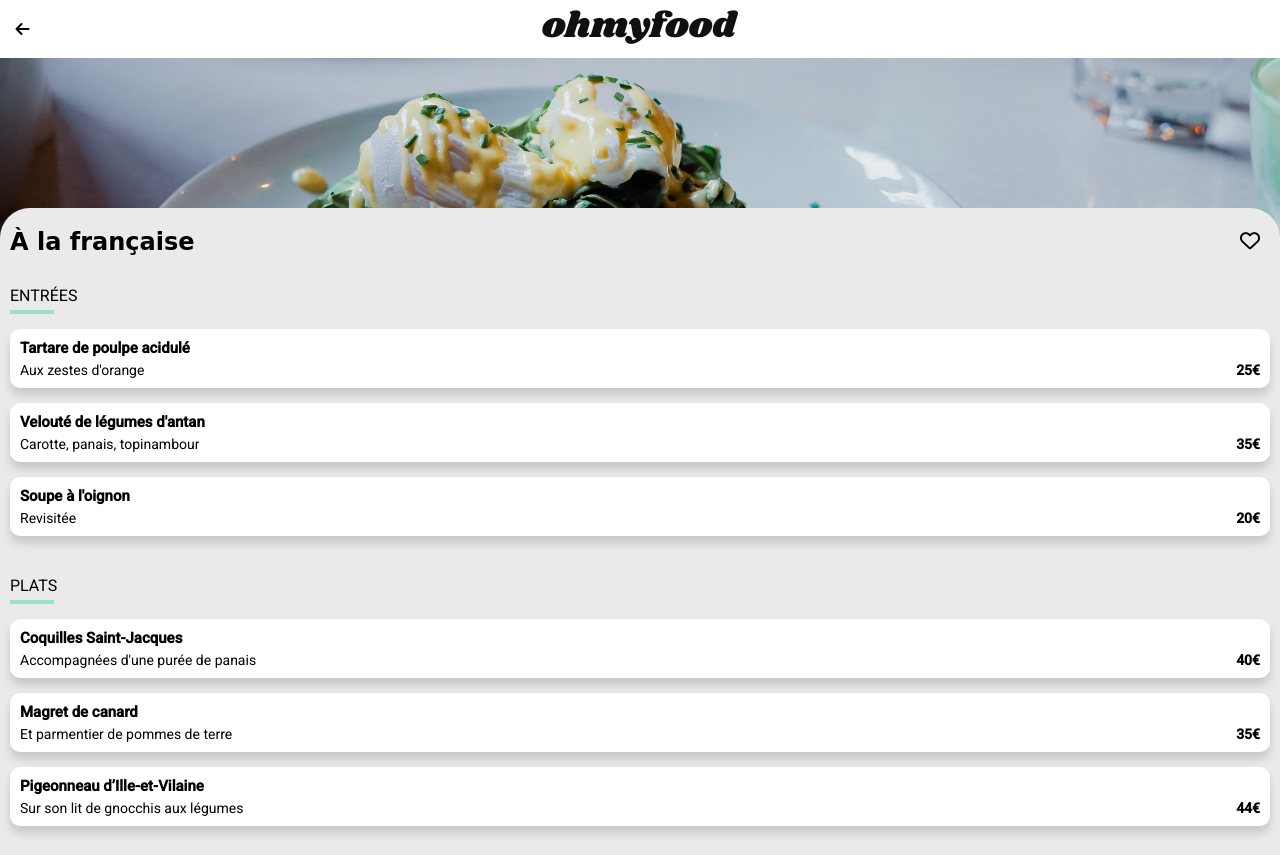
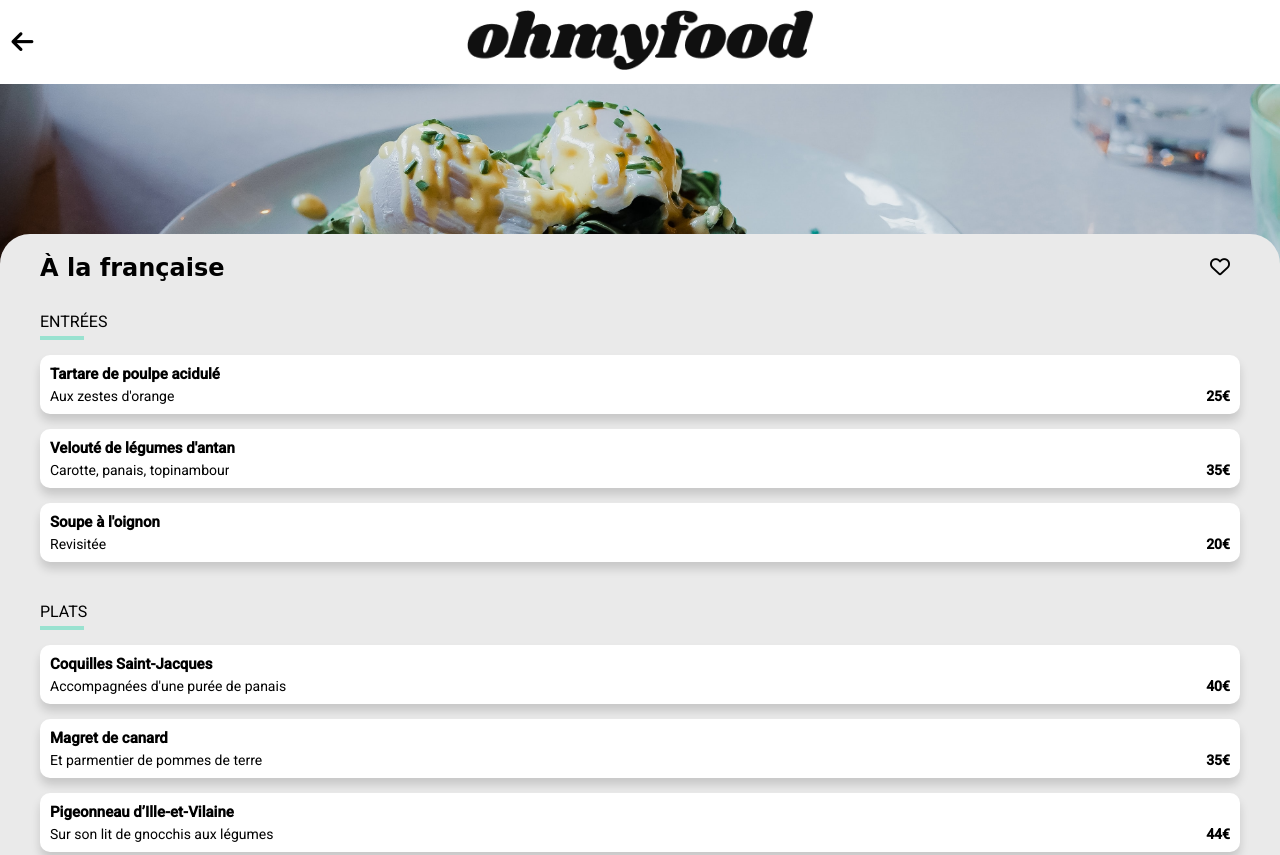
Before and after one commit to cedzar/zarza_cedric_ohmyfood, a website: page pages/a-la-francaise.html in a window 1280 px wide. Shown: the top 855 px of the page. Drawn offline with Linux system fonts and the light colour scheme; a web font is replaced by a local one.

Commit message:
Integration des pages restaurant responsive Tablette

```diff
--- a/css/pages.scss
+++ b/css/pages.scss
@@ -197,3 +197,24 @@ body{
     max-width: 40px;
     margin-top: 5px;
 }
+
+@media screen and (min-width: 640px){
+    .flex-logo{
+        .back-index{
+        width: 45px;
+        position: absolute;
+        left: 0;
+        bottom: 0;
+        top: 0;
+        font-size: 25px;
+        }
+    }
+    .ttl-like{
+        padding-left: 40px;
+        padding-right: 40px;
+    }
+    .section-cont{
+        margin-right: 40px;
+        margin-left: 40px;
+    }
+}
--- a/css/styles.scss
+++ b/css/styles.scss
@@ -466,7 +466,7 @@ $grey-cont-clr: #eaeaea;
 
 /* Version Tablette */
 
-@media screen and (min-width: 640px) and (max-width: 992px){
+@media screen and (min-width: 640px){
 
     .logo{
         img{
```
Also changed, not shown: css/pages.css, css/styles.css, 1 other file.
